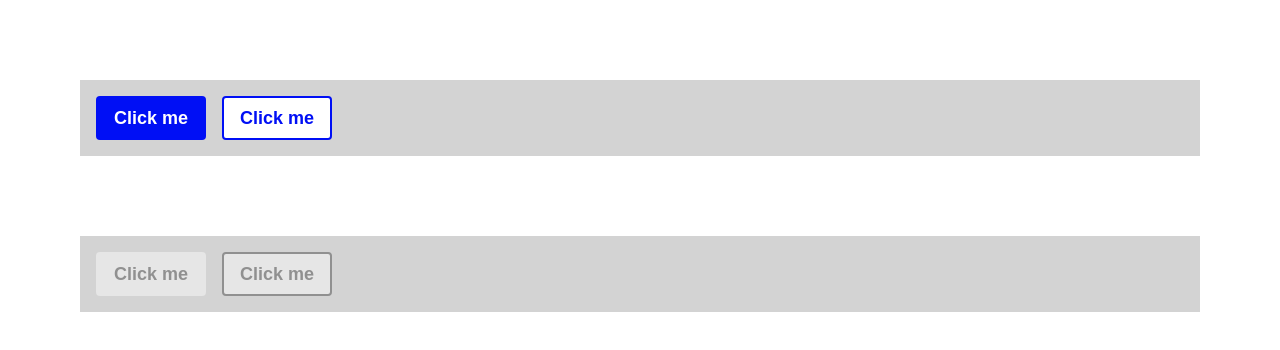
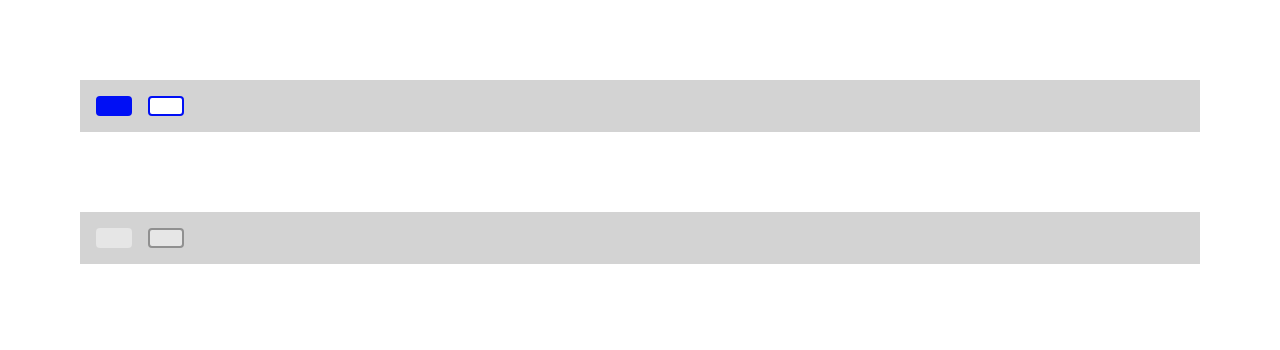
Before and after one commit to fifthbeat/gara-sky-feb24-es-1-lpsport-react, a Next.js app: page / in a window 1280 px wide. Shown: the top 350 px of the page. Built offline with nearby package versions, Linux system fonts and the light colour scheme.

Commit message:
feat: added children in button

```diff
--- a/src/components/Atoms/Button/index.tsx
+++ b/src/components/Atoms/Button/index.tsx
@@ -1,24 +1,26 @@
+import {ReactNode} from "react";
+
 interface ButtonProps {
   as: "button" | "link";
+  children: string | ReactNode;
   variant: string;
-  disabled: boolean;
-  text: string;
+  disabled?: boolean;
   onClick?: () => void;
   href?: string;
 }
 
-const Button = ({as = 'button', variant, disabled, text, onClick, href}: ButtonProps) => {
+const Button = ({children, as = 'button', variant, disabled, onClick, href}: ButtonProps) => {
 
   if (as === "button") {
     return (
       <button className={variant} disabled={disabled} onClick={onClick}>
-        {text}
+        {children}
       </button>
     )
   } else if (as === "link") {
     return (
       <a href={href} className={variant}>
-        {text}
+        {children}
       </a>
     )
   }
```
